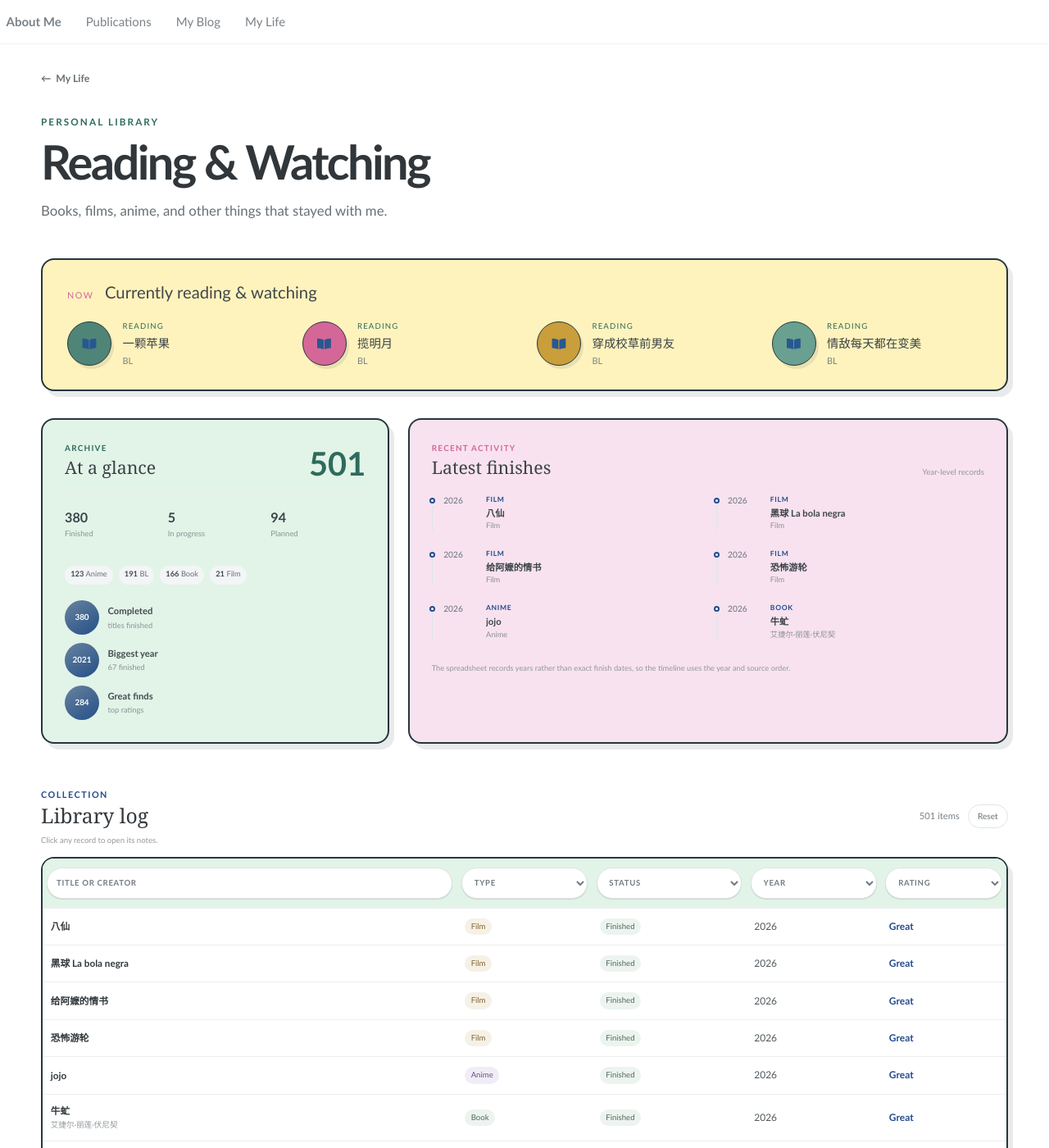
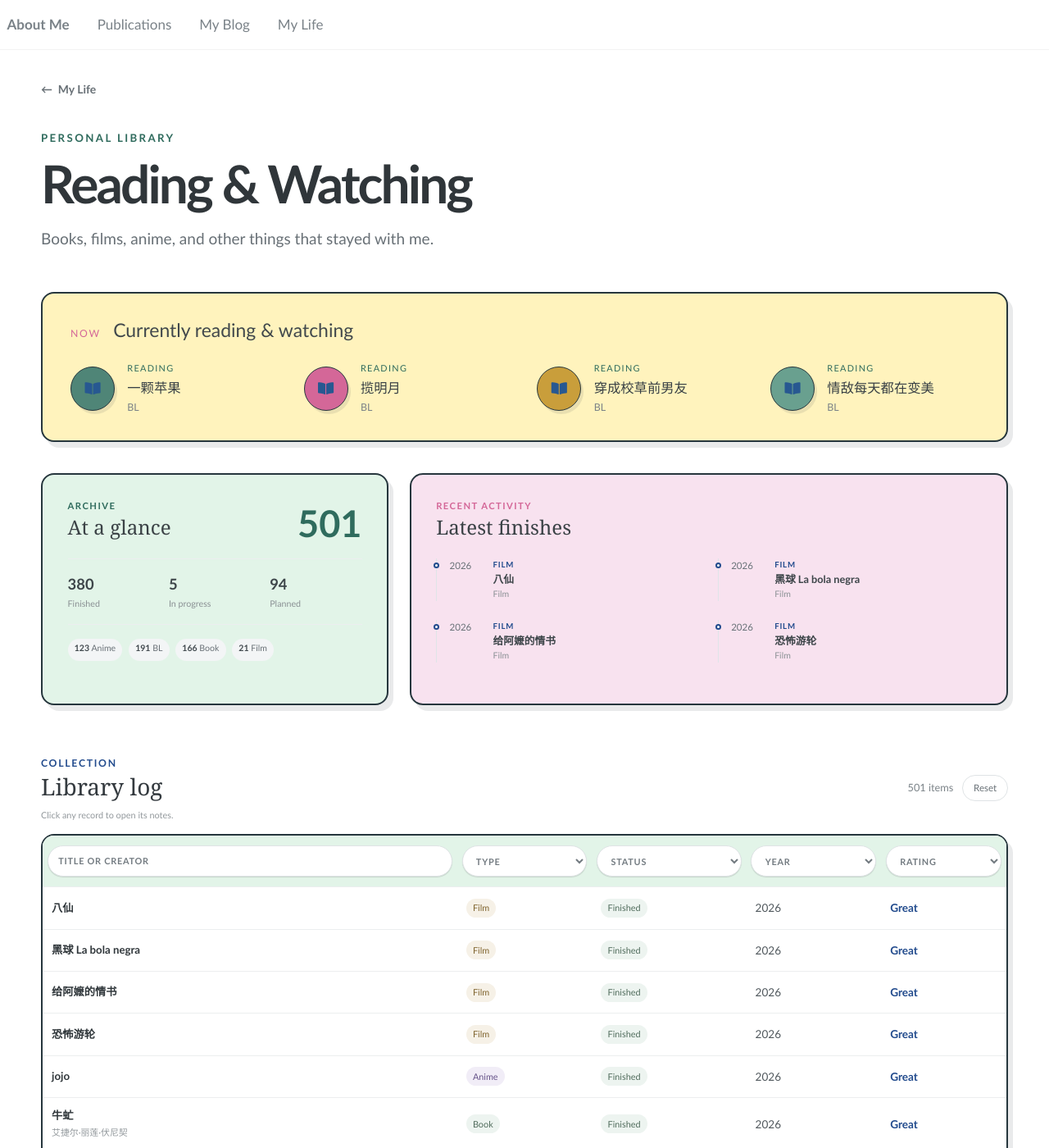
Before and after one commit to Cathylixi/Cathylixi.github.io, a Jekyll site: the page built from _pages/reading.md, in a window 1280 px wide and 1400 px high. Shown: the whole window at 82% size. Built offline with Jekyll 4.4.1, drawn with Linux system fonts in a browser that asks for light colours.

Commit message:
Improve readability and simplify Reading overview

```diff
--- a/_pages/reading.md
+++ b/_pages/reading.md
@@ -65,20 +65,6 @@
 
       <div class="reading-type-summary" id="reading-type-summary" aria-label="Items by type"></div>
 
-      <div class="reading-milestones" aria-label="Collection achievements">
-        <div class="reading-milestone">
-          <span id="reading-milestone-finished">0</span>
-          <p><strong>Completed</strong><small>titles finished</small></p>
-        </div>
-        <div class="reading-milestone">
-          <span id="reading-milestone-year">—</span>
-          <p><strong>Biggest year</strong><small id="reading-milestone-year-copy">No year recorded</small></p>
-        </div>
-        <div class="reading-milestone">
-          <span id="reading-milestone-great">0</span>
-          <p><strong>Great finds</strong><small>top ratings</small></p>
-        </div>
-      </div>
     </section>
 
     <section class="reading-recent" aria-labelledby="reading-recent-title">
@@ -87,10 +73,8 @@
           <p>Recent activity</p>
           <h2 id="reading-recent-title">Latest finishes</h2>
         </div>
-        <span>Year-level records</span>
       </div>
       <ol class="reading-recent__grid" id="reading-recent-list"></ol>
-      <p class="reading-activity-note">The spreadsheet records years rather than exact finish dates, so the timeline uses the year and source order.</p>
     </section>
   </div>
 
@@ -306,24 +290,14 @@
       var finished = scoped.filter(function (item) { return item.status === 'Finished'; });
       var current = scoped.filter(function (item) { return item.status === 'Reading' || item.status === 'Watching'; });
       var planned = scoped.filter(function (item) { return item.status === 'Planning'; });
-      var great = scoped.filter(function (item) { return item.rating === 'Great'; });
       var byType = {};
-      var byYear = {};
 
       scoped.forEach(function (item) { byType[item.category] = (byType[item.category] || 0) + 1; });
-      finished.forEach(function (item) {
-        if (item.year !== null && item.year !== '') byYear[String(item.year)] = (byYear[String(item.year)] || 0) + 1;
-      });
 
-      var biggest = Object.keys(byYear).sort(function (a, b) { return byYear[b] - byYear[a] || yearRank(b) - yearRank(a); })[0];
       document.getElementById('reading-archive-total').textContent = scoped.length;
       document.getElementById('reading-archive-finished').textContent = finished.length;
       document.getElementById('reading-archive-current').textContent = current.length;
       document.getElementById('reading-archive-planned').textContent = planned.length;
-      document.getElementById('reading-milestone-finished').textContent = finished.length;
-      document.getElementById('reading-milestone-great').textContent = great.length;
-      document.getElementById('reading-milestone-year').textContent = biggest || '—';
-      document.getElementById('reading-milestone-year-copy').textContent = biggest ? byYear[biggest] + ' finished' : 'No year recorded';
       document.getElementById('reading-type-summary').innerHTML = Object.keys(byType).sort().map(function (name) {
         return '<span><strong>' + byType[name] + '</strong> ' + escapeHtml(name) + '</span>';
       }).join('');
--- a/_sass/_reading.scss
+++ b/_sass/_reading.scss
@@ -289,56 +289,6 @@
   }
 }
 
-.reading-milestones {
-  display: grid;
-  gap: 0.65rem;
-}
-
-.reading-milestone {
-  display: grid;
-  grid-template-columns: 42px minmax(0, 1fr);
-  align-items: center;
-  gap: 0.7rem;
-
-  > span {
-    display: flex;
-    width: 42px;
-    height: 42px;
-    align-items: center;
-    justify-content: center;
-    overflow: hidden;
-    color: #fff;
-    font-size: 0.66rem;
-    font-weight: bold;
-    line-height: 1;
-    text-align: center;
-    background: linear-gradient(145deg, #68839f, #244f87);
-    border-radius: 50%;
-  }
-
-  p,
-  strong,
-  small {
-    margin: 0;
-  }
-
-  strong,
-  small {
-    display: block;
-  }
-
-  strong {
-    color: #444c51;
-    font-size: 0.75rem;
-  }
-
-  small {
-    margin-top: 0.1rem;
-    color: #8a9094;
-    font-size: 0.62rem;
-  }
-}
-
 .reading-recent__grid {
   display: grid;
   grid-template-columns: repeat(2, minmax(0, 1fr));
@@ -433,13 +383,6 @@
   border: 0;
 
   &:before { display: none; }
-}
-
-.page__content .reading-activity-note {
-  margin: 1.3rem 0 0;
-  color: #92989c;
-  font-size: 0.62rem;
-  line-height: 1.5;
 }
 
 .reading-library {
@@ -856,9 +799,6 @@
     grid-template-columns: minmax(0, 1fr);
   }
 
-  .reading-milestones {
-    grid-template-columns: repeat(3, minmax(0, 1fr));
-  }
 }
 
 @media (max-width: 760px) {
@@ -965,8 +905,7 @@
   }
 
   .reading-now__items,
-  .reading-recent__grid,
-  .reading-milestones {
+  .reading-recent__grid {
     grid-template-columns: minmax(0, 1fr);
   }
 
--- a/_sass/_reset.scss
+++ b/_sass/_reset.scss
@@ -8,7 +8,7 @@
   /* apply a natural box layout model to all elements */
   box-sizing: border-box;
   background-color: $background-color;
-  font-size: 15px;
+  font-size: 17px;
 
   // @include breakpoint($medium) {
   //   font-size: 18px;
```
Also changed, not shown: other parts of _pages/reading.md (+1 -1 lines).
